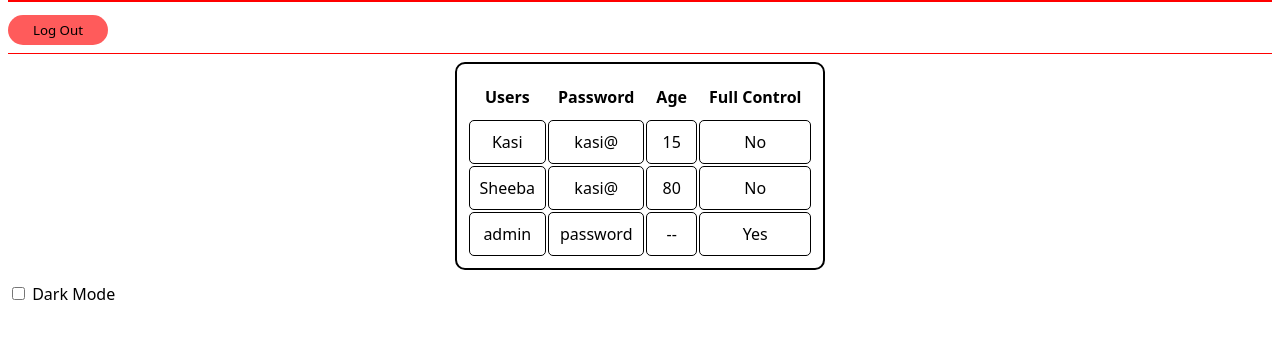
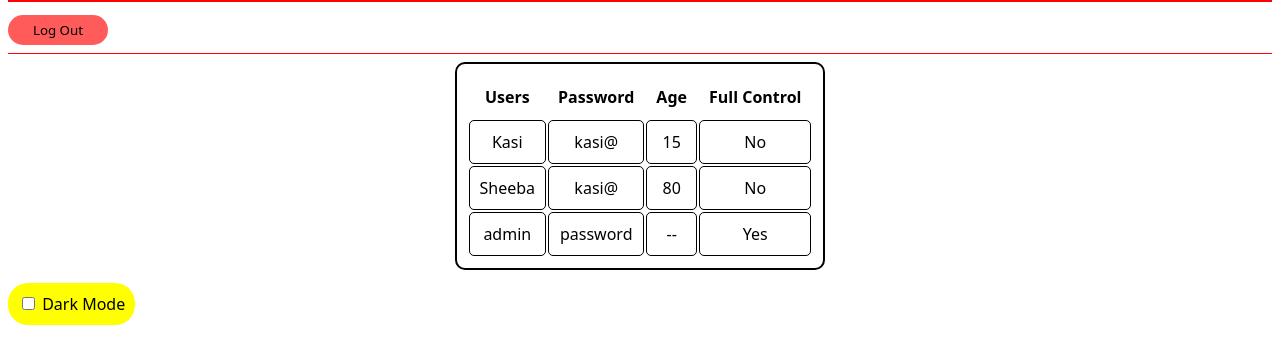
Before and after one commit to SreetilakAjith/sagarlogin, a plain HTML site: page Dashboard.html in a window 1280 px wide. Shown: the part 86-450 px from the top of the page. Drawn offline with nearby package versions, Linux system fonts and the light colour scheme.

Commit message:
Update Dashboard.css
Dark Mode Button Fix

```diff
--- a/Dashboard.css
+++ b/Dashboard.css
@@ -75,3 +75,11 @@ td:hover {
 tr:hover {
     background-color: pink;
 }
+
+#DarkModeBox {
+    height: fit-content;
+    padding: 10px;
+    width: fit-content;
+    background: yellow;
+    border-radius: 20px;
+}
```
